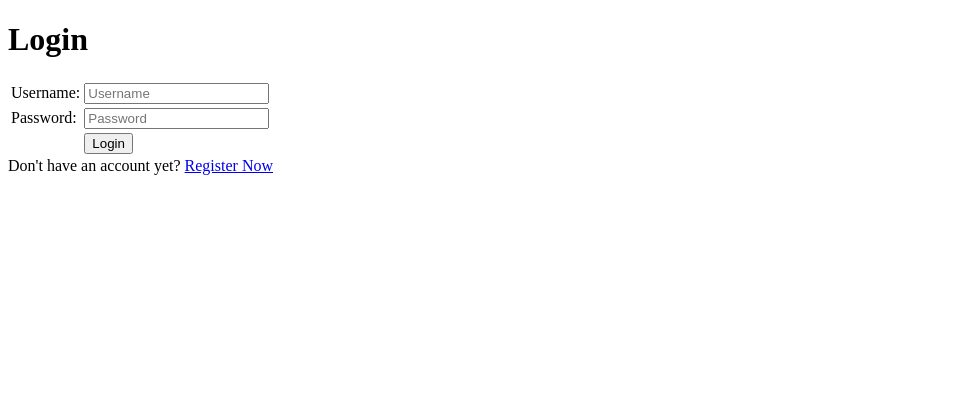
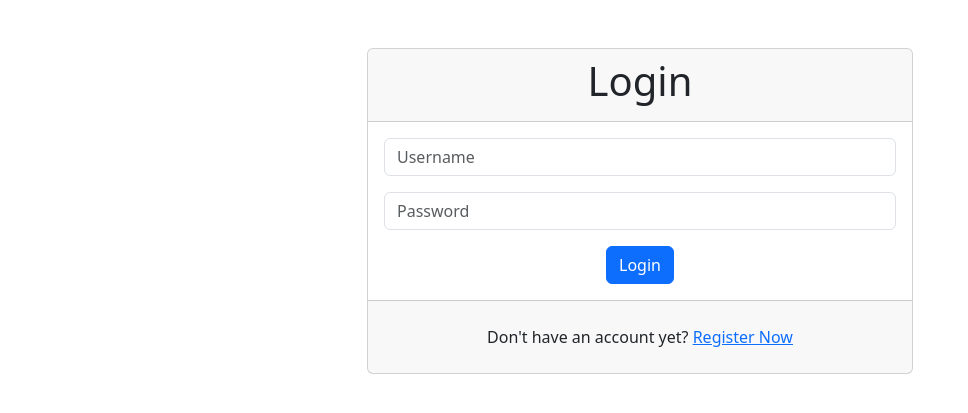
Before and after one commit to jeanxwang/tugas-1, a Django app: page /login/ in a window 1280 px wide. Shown: the top 413 px of the page, without its empty margins (0-968 px from the left). Run offline with Django 4.2, Linux system fonts and the light colour scheme.

Commit message:
Finish Tugas 5

```diff
--- a/main/templates/login.html
+++ b/main/templates/login.html
@@ -5,41 +5,39 @@
 {% endblock meta %}
 
 {% block content %}
-
-<div class = "login">
-
-    <h1>Login</h1>
-
+<div class="container mt-5">
+    <div class="row justify-content-center">
+        <div class="col-md-6">
+            <div class="card">
+                <div class="card-header">
+                    <h1 class="card-title text-center">Login</h1>
+                </div>
+                <div class="card-body">
                     <form method="POST" action="">
                         {% csrf_token %}
-        <table>
-            <tr>
-                <td>Username: </td>
-                <td><input type="text" name="username" placeholder="Username" class="form-control"></td>
-            </tr>
-
-            <tr>
-                <td>Password: </td>
-                <td><input type="password" name="password" placeholder="Password" class="form-control"></td>
-            </tr>
-
-            <tr>
-                <td></td>
-                <td><input class="btn login_btn" type="submit" value="Login"></td>
-            </tr>
-        </table>
+                        <div class="mb-3">
+                            <input type="text" name="username" id="username" class="form-control" placeholder="Username">
+                        </div>
+                        <div class="mb-3">
+                            <input type="password" name="password" id="password" class="form-control" placeholder="Password">
+                        </div>
+                        <div class="text-center">
+                            <button type="submit" class="btn btn-primary btn-block">Login</button>
+                        </div>
                     </form>
-
+                </div>
+                <div class="card-footer text-center">
                     {% if messages %}
-        <ul>
+                        <ul class="list-unstyled">
                             {% for message in messages %}
-                <li>{{ message }}</li>
+                                <li class="text-danger">{{ message }}</li>
                                 {% endfor %}
                         </ul>
                     {% endif %}
-
-    Don't have an account yet? <a href="{% url 'main:register' %}">Register Now</a>
-
+                    <p class="mt-3">Don't have an account yet? <a href="{% url 'main:register' %}">Register Now</a></p>
                 </div>
-
+            </div>
+        </div>
+    </div>
+</div>
 {% endblock content %}
--- a/templates/base.html
+++ b/templates/base.html
@@ -9,6 +9,10 @@
         />
         {% block meta %}
         {% endblock meta %}
+        <link href="https://cdn.jsdelivr.net/npm/bootstrap@5.3.2/dist/css/bootstrap.min.css" rel="stylesheet" integrity="sha384-T3c6CoIi6uLrA9TneNEoa7RxnatzjcDSCmG1MXxSR1GAsXEV/Dwwykc2MPK8M2HN" crossorigin="anonymous">
+        <script src="https://code.jquery.com/jquery-3.6.0.min.js" integrity="sha384-KyZXEAg3QhqLMpG8r+J4jsl5c9zdLKaUk5Ae5f5b1bw6AUn5f5v8FZJoMxm6f5cH1" crossorigin="anonymous"></script>
+        <script src="https://cdn.jsdelivr.net/npm/@popperjs/core@2.11.8/dist/umd/popper.min.js" integrity="sha384-I7E8VVD/ismYTF4hNIPjVp/Zjvgyol6VFvRkX/vR+Vc4jQkC+hVqc2pM8ODewa9r" crossorigin="anonymous"></script>
+        <script src="https://cdn.jsdelivr.net/npm/bootstrap@5.3.2/dist/js/bootstrap.min.js" integrity="sha384-BBtl+eGJRgqQAUMxJ7pMwbEyER4l1g+O15P+16Ep7Q9Q+zqX6gSbd85u4mG4QzX+" crossorigin="anonymous"></script>
     </head>
 
     <body>
```
Also changed, not shown: main/templates/create_product.html (+14 -14 lines), main/templates/main.html (+28 -12 lines), main/templates/register.html (+21 -16 lines), README.md. Lines whose indentation alone changed are shown as unchanged.
